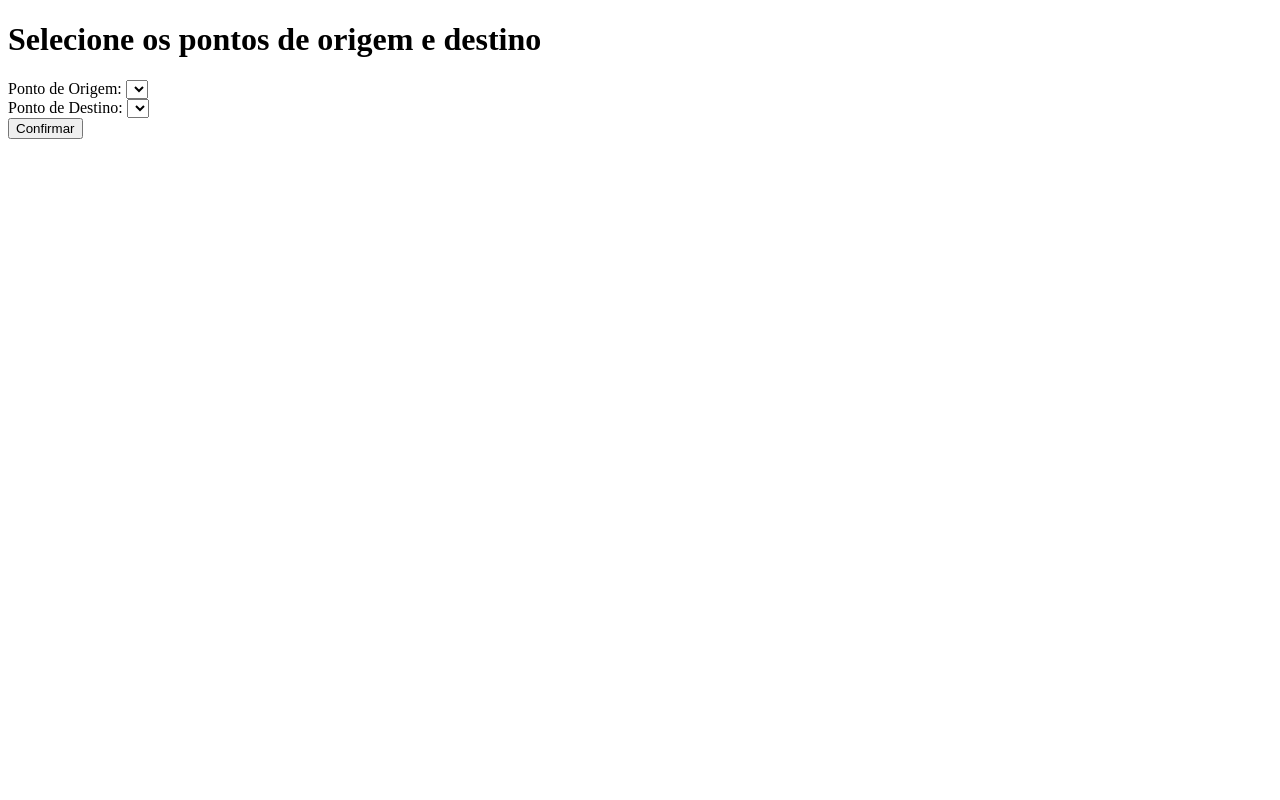
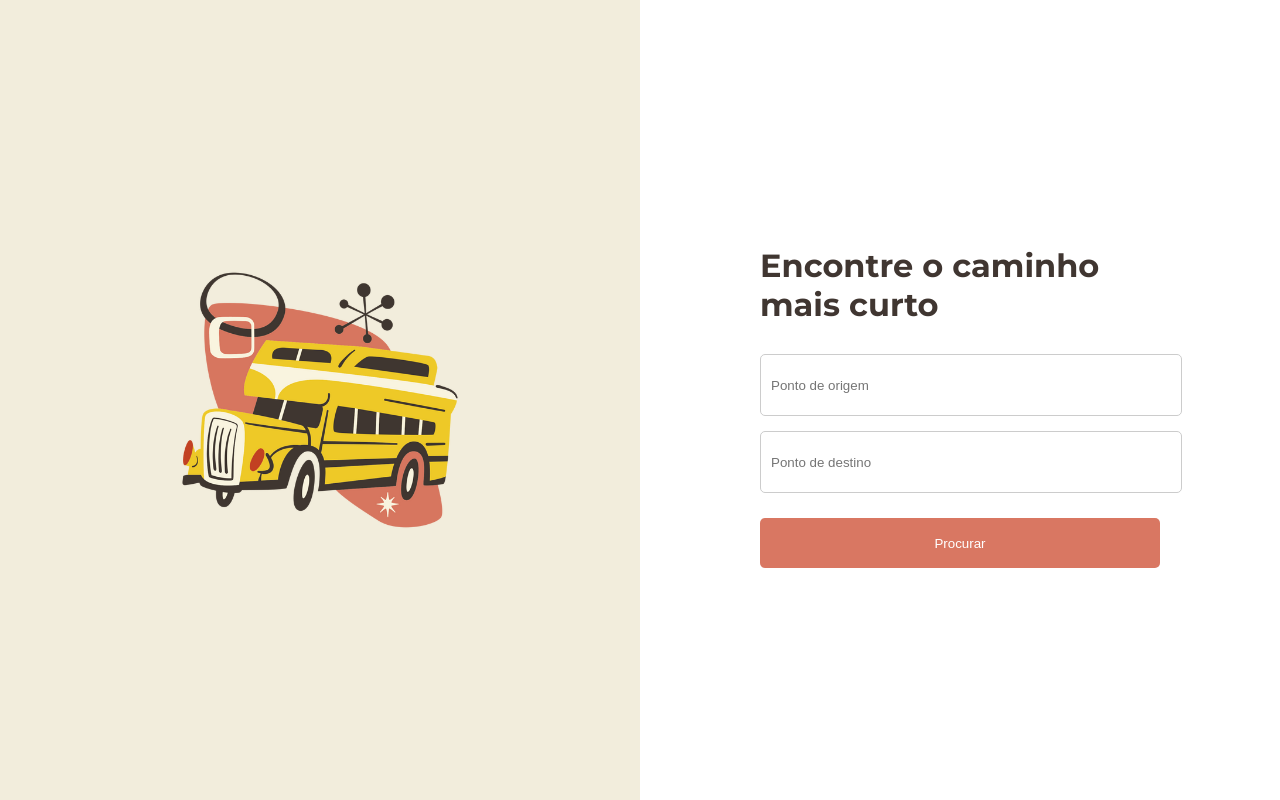
Before and after one commit to projeto-de-algoritmos/Grafos2_ShortestRoute, a plain HTML site: page ShortestRoute/front/index.html in a window 1280 px wide. Drawn offline with Linux system fonts and the light colour scheme.

Commit message:
Adicionando interface de usuario

```diff
--- a/ShortestRoute/front/index.html
+++ b/ShortestRoute/front/index.html
@@ -1,30 +1,82 @@
 <!DOCTYPE html>
 <html>
 <head>
-  <title>Minha Interface</title>
-  <link rel="stylesheet" href="styles.css"> <!-- Opcional: adicione um arquivo CSS externo para estilizar a interface -->
+    <title>Como Chegar - Gama</title>
+    <style>
+        @import url('https://fonts.googleapis.com/css2?family=Montserrat:wght@400;700&display=swap');
+
+        body {
+            display: flex;
+            height: 100vh;
+            margin: 0;
+            padding: 0;
+            font-family: 'Montserrat', sans-serif;
+        }
+
+        .left {
+            flex: 1;
+            background-color: #F2EDDC;
+            display: flex;
+            justify-content: center;
+            align-items: center;
+        }
+
+        .right {
+            flex: 1;
+            display: flex;
+            flex-direction: column;
+            justify-content: center;
+            align-items: center;
+        }
+
+        .container {
+            width: 400px;
+            height: 350px;
+            padding: 20px;
+            border-radius: 10px;
+            text-align: left;
+        }
+
+        h1 {
+            margin-bottom: 30px;
+            color: #403631;
+        }
+
+        input[type="text"], select {
+            width: 100%;
+            height: 40px;
+            padding: 10px;
+            margin-bottom: 15px;
+            border: 1px solid #ccc;
+            border-radius: 5px;
+            background-color: #ffffff;
+        }
+
+        button {
+            padding: 10px 20px;
+            height: 50px;
+            width: 100%;
+            margin-top: 10px;
+            background-color: #D97762;
+            color: #ffffff;
+            border: none;
+            border-radius: 5px;
+            cursor: pointer;
+        }
+
+    </style>
 </head>
 <body>
-  <!-- Conteúdo da interface -->
-  <h1>Selecione os pontos de origem e destino</h1>
-
-  <div class="form-group">
-    <label for="origem">Ponto de Origem:</label>
-    <select id="origem">
-      <!-- Opções para o ponto de origem -->
-    </select>
-  </div>
-
-  <div class="form-group">
-    <label for="destino">Ponto de Destino:</label>
-    <select id="destino">
-      <!-- Opções para o ponto de destino -->
-    </select>
-  </div>
-
-  <button onclick="confirmar()">Confirmar</button>
-
-  <!-- Opcional: adicione um arquivo JavaScript externo para a lógica da interface -->
-  <script src="script.js"></script>
+    <div class="left">
+        <img src="assets/onibus2.png" width="300" alt="Imagem">
+    </div>
+    <div class="right">
+        <div class="container">
+            <h1>Encontre o caminho mais curto</h1>
+            <input type="text" placeholder="Ponto de origem">
+            <input type="text" placeholder="Ponto de destino">
+            <button>Procurar</button>
+        </div>
+    </div>
 </body>
 </html>
```
Also changed, not shown: ShortestRoute/front/assets/onibus.png (added), ShortestRoute/front/assets/onibus2.png (added).
